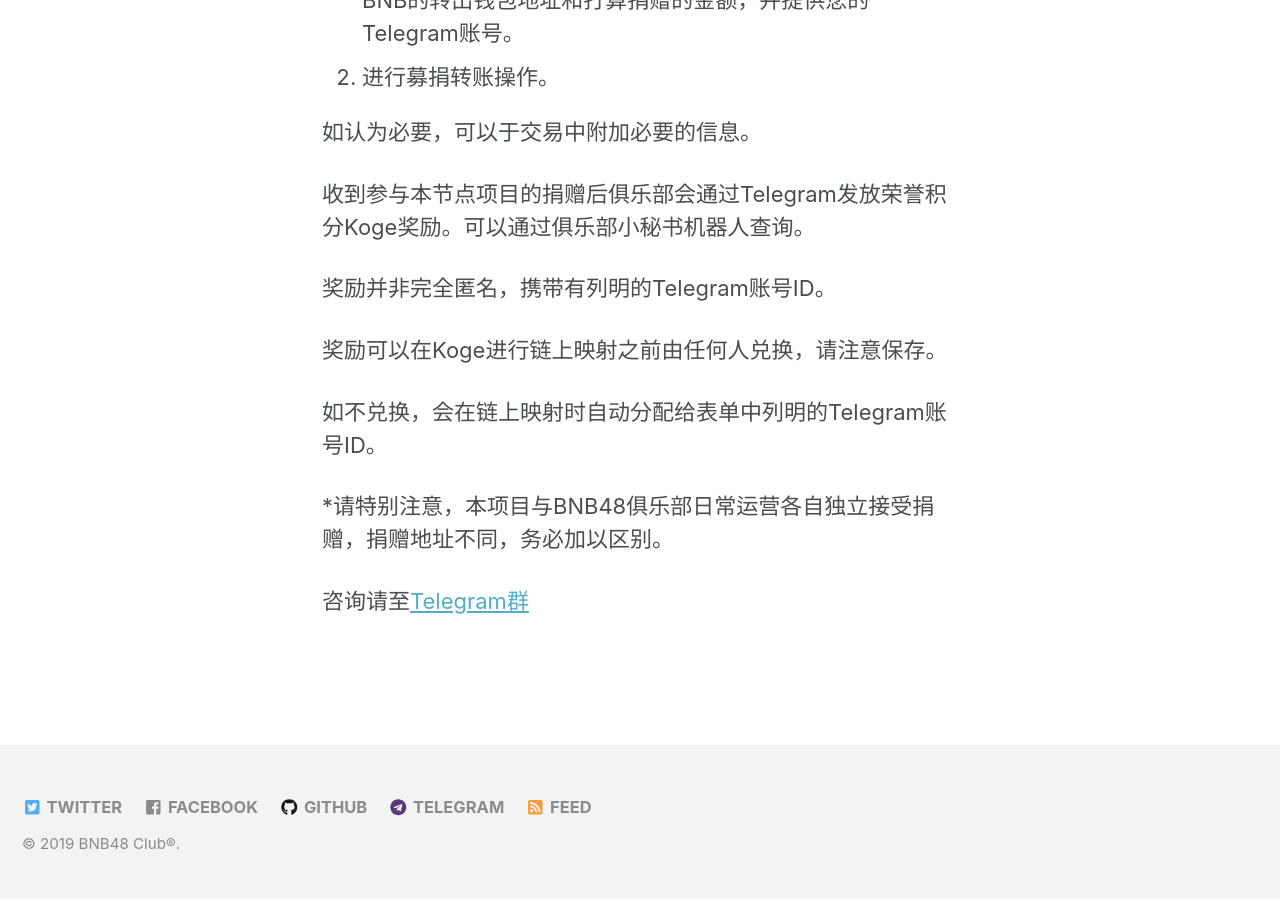
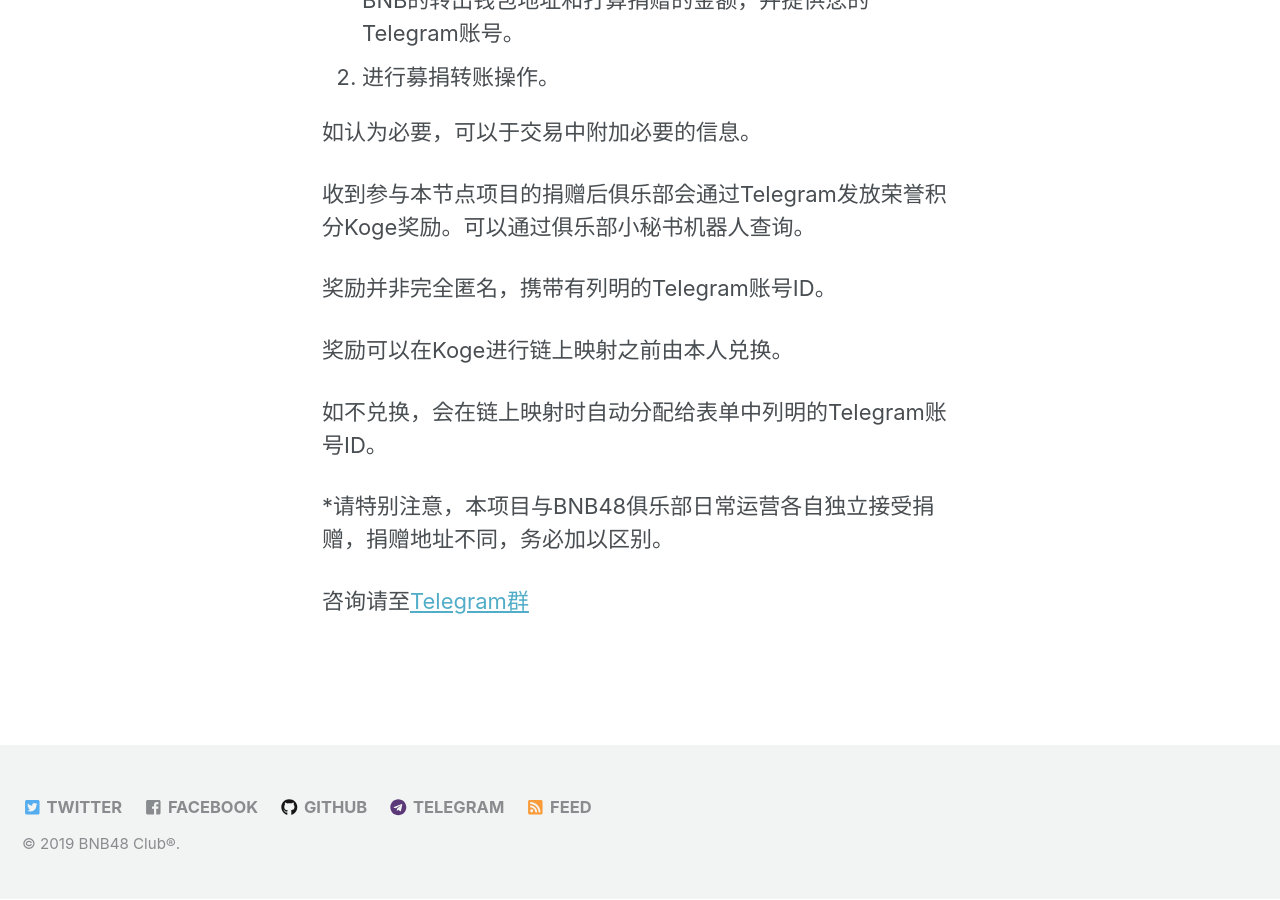
Before and after one commit to 48Club/BNB48Club.github.io, a Jekyll site: the page built from _pages/binancenode.md, in a window 1280 px wide and 900 px high, scrolled down 2952 px. Built offline with Jekyll 4.4.1, drawn with Linux system fonts in a browser that asks for light colours; nearby versions of some CDN libraries.

Commit message:
修改关于koge奖励的说明，仅可由本人兑换

```diff
--- a/_pages/binancenode.md
+++ b/_pages/binancenode.md
@@ -60,7 +60,7 @@
 
 奖励并非完全匿名，携带有列明的Telegram账号ID。
 
-奖励可以在Koge进行链上映射之前由任何人兑换，请注意保存。
+奖励可以在Koge进行链上映射之前由本人兑换。
 
 如不兑换，会在链上映射时自动分配给表单中列明的Telegram账号ID。
 
```
